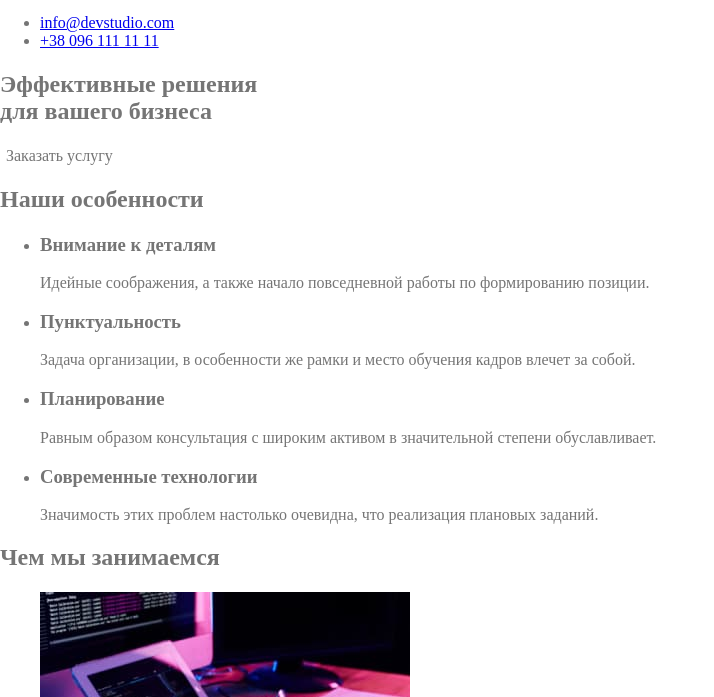
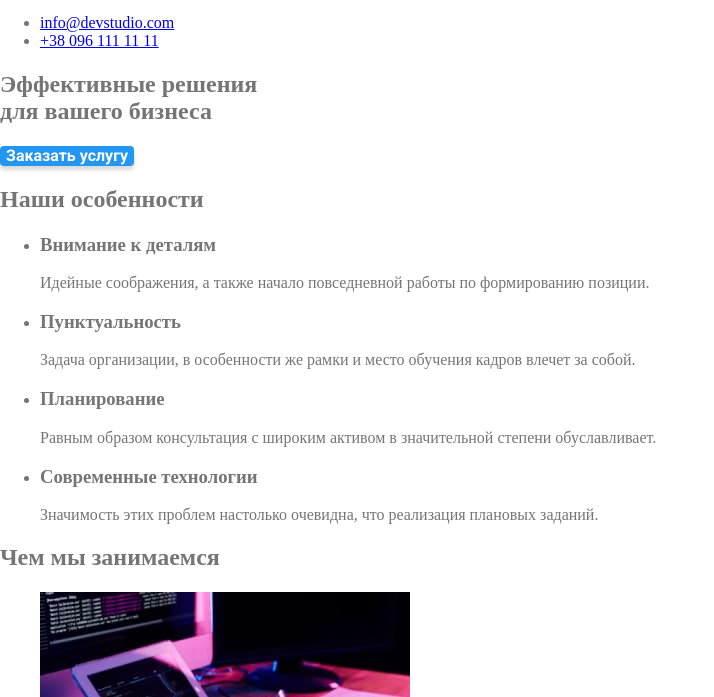
Before and after one commit to olegbezpalko74/goit-markup-hw-02, a plain HTML site: page index.html in a window 1280 px wide. Shown: the part 103-800 px from the top of the page, without its empty margins (0-714 px from the left). Drawn offline with nearby package versions, Linux system fonts and the light colour scheme.

Commit message:
поки так

```diff
--- a/css/styles.css
+++ b/css/styles.css
@@ -73,6 +73,15 @@ color: var(--secondory-color)
 
 }
 .header-button {
+background: #2196F3;
+font-family: 'Roboto';
+font-style: normal;
+font-weight: 700;
+font-size: 16px;
+line-height: 1,5;
+box-shadow: 0px 4px 4px rgba(0, 0, 0, 0.15);
+border-radius: 4px;
+color: #FFFFFF;
 
 
 
```
